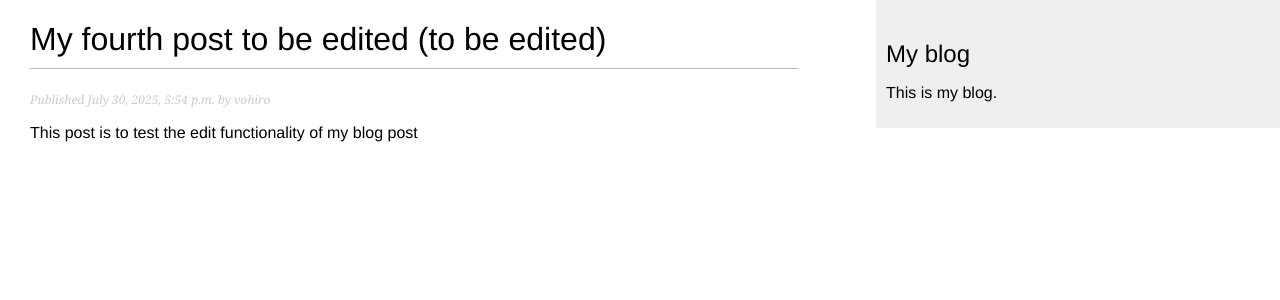
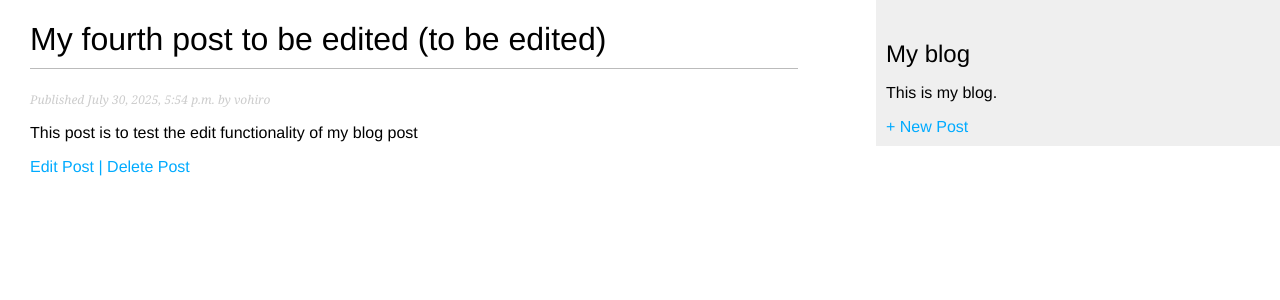
Before and after one commit to Vohiro/My_Blog, a Django app: page /blog/post_detail/6/ in a window 1280 px wide. Shown: the top 300 px of the page. Run offline with Django 5.2, Linux system fonts and the light colour scheme; data comes from the database, SQL or seed files in the repository; both versions use the stored data as it was after the commit.

Commit message:
Implemented basic CRUD functionality on my blog post application

```diff
--- a/my_project/my_blog/templates/my_blog/base.html
+++ b/my_project/my_blog/templates/my_blog/base.html
@@ -14,6 +14,7 @@
     <div id="sidebar">
         <h2>My blog</h2>
         <p>This is my blog.</p>
+        <a href="{% url 'post_new' %}">+ New Post</a>
     </div>
 </body>
 </html>
--- a/my_project/my_blog/templates/my_blog/post_detail.html
+++ b/my_project/my_blog/templates/my_blog/post_detail.html
@@ -8,4 +8,7 @@
  Published {{ post.publish }} by {{ post.author }}
  </p>
  {{ post.body|linebreaks }}
+ <a href="{% url 'post_edit' post.pk %}">Edit Post</a>
+ <a> | </a>
+ <a href="{% url 'post_delete' post.pk %}">Delete Post</a>
 {% endblock %}
--- a/my_project/my_blog/urls.py
+++ b/my_project/my_blog/urls.py
@@ -1,5 +1,12 @@
 from django.urls import path
-from .views import home_page, PostListView, PostDetailView
+from .views import (
+    home_page,
+    PostListView,
+    PostDetailView,
+    PostCreateView,
+    PostUpdateView,
+    PostDeleteView
+    )
 
 urlpatterns = [
     path('', home_page, name='home_page'),
@@ -7,4 +14,7 @@ urlpatterns = [
     path('blog/post_list/', PostListView.as_view(), name='post_list'),
     path('blog/post_detail/<int:pk>/', PostDetailView.as_view(), name='post_detail'),
     path('blog/<slug:slug>/<int:pk>/', PostDetailView.as_view(), name='post_detail'),
+    path('blog/post_new/', PostCreateView.as_view(), name='post_new'),
+    path('blog/post_detail/<int:pk>/post_edit/', PostUpdateView.as_view(), name='post_edit'),
+    path('blog/post_detail/<int:pk>/post_delete/', PostDeleteView.as_view(), name='post_delete'),
 ]
--- a/my_project/my_blog/views.py
+++ b/my_project/my_blog/views.py
@@ -1,6 +1,13 @@
 from django.shortcuts import render
 from django.views.generic import ListView, DetailView
 from .models import Post
+from django.views.generic.edit import (
+    CreateView,
+    UpdateView,
+    DeleteView
+    )
+from django.utils.text import slugify
+from django.urls import reverse_lazy
 
 def home_page(request):
     return render(request, 'my_blog/home_page.html')
@@ -14,3 +21,26 @@ class PostListView(ListView):
 class PostDetailView(DetailView):
     model = Post
     template_name = 'my_blog/post_detail.html'
+
+class PostCreateView(CreateView):
+    model = Post
+    template_name = 'my_blog/post_new.html'
+    fields = ['author', 'title', 'body']
+
+    def form_valid(self, form):
+        form.instance.slug = slugify(form.cleaned_data['title'])
+        return super().form_valid(form)
+
+class PostUpdateView(UpdateView):
+    model = Post
+    template_name = 'my_blog/post_edit.html'
+    fields = ['title', 'body']
+
+    def form_valid(self, form):
+        form.instance.slug = slugify(form.cleaned_data['title'])
+        return super().form_valid(form)
+
+class PostDeleteView(DeleteView):
+    model = Post
+    template_name = 'my_blog/post_delete.html'
+    success_url = reverse_lazy('post_list')
```
Also changed, not shown: my_project/my_blog/templates/my_blog/post_delete.html (added, +9 -0 lines), my_project/my_blog/templates/my_blog/post_edit.html (added, +9 -0 lines), my_project/my_blog/templates/my_blog/post_new.html (added, +9 -0 lines), my_project/db.sqlite3.
